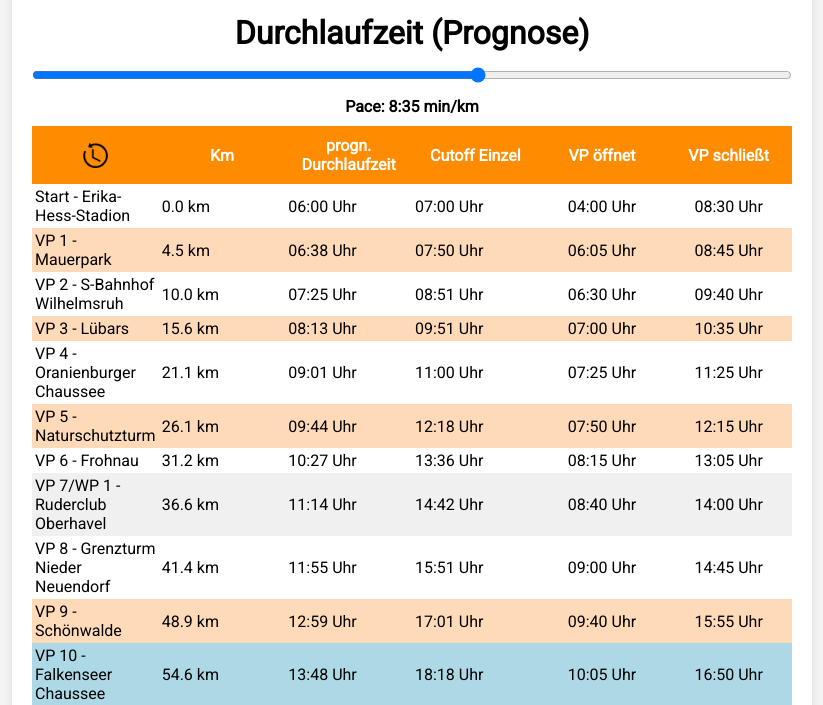
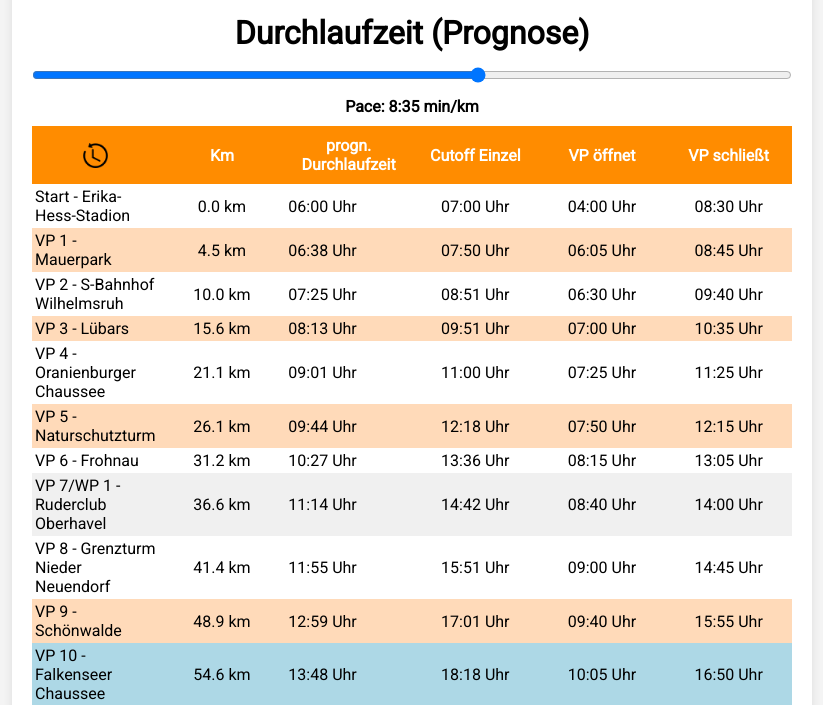
Before and after one commit to Schrottie/SchrottiesRacePacer, a PHP site: page / in a window 1280 px wide. Shown: the part 158-863 px from the top of the page, without its empty margins (228-1051 px from the left). Run offline with PHP 8.4, Linux system fonts and the light colour scheme.

Commit message:
content centered

```diff
--- a/styles.css
+++ b/styles.css
@@ -180,3 +180,16 @@ td:nth-child(4)::after, td:nth-child(5)::after, td:nth-child(6)::after {
         margin-top: 10px;
     }
 }
+
+/* Zentrierung der Inhalte in den Spalten 2 bis 6 */
+table td:nth-child(2),
+table td:nth-child(4),
+table td:nth-child(5),
+table td:nth-child(6),
+table th:nth-child(2),
+table th:nth-child(4),
+table th:nth-child(5),
+table th:nth-child(6) {
+    text-align: center;
+    vertical-align: middle; /* Vertikale Zentrierung der Inhalte */
+}
```
